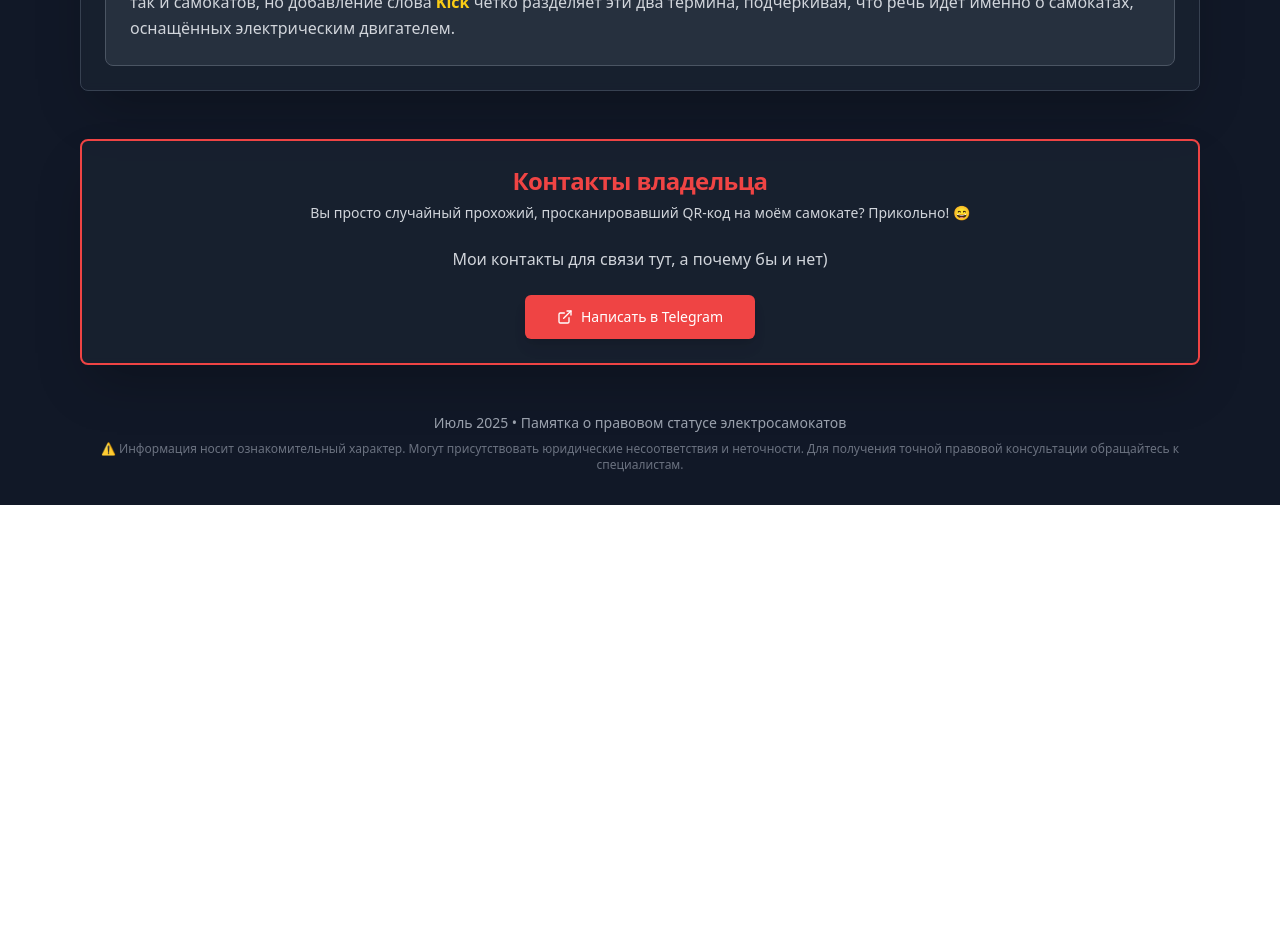
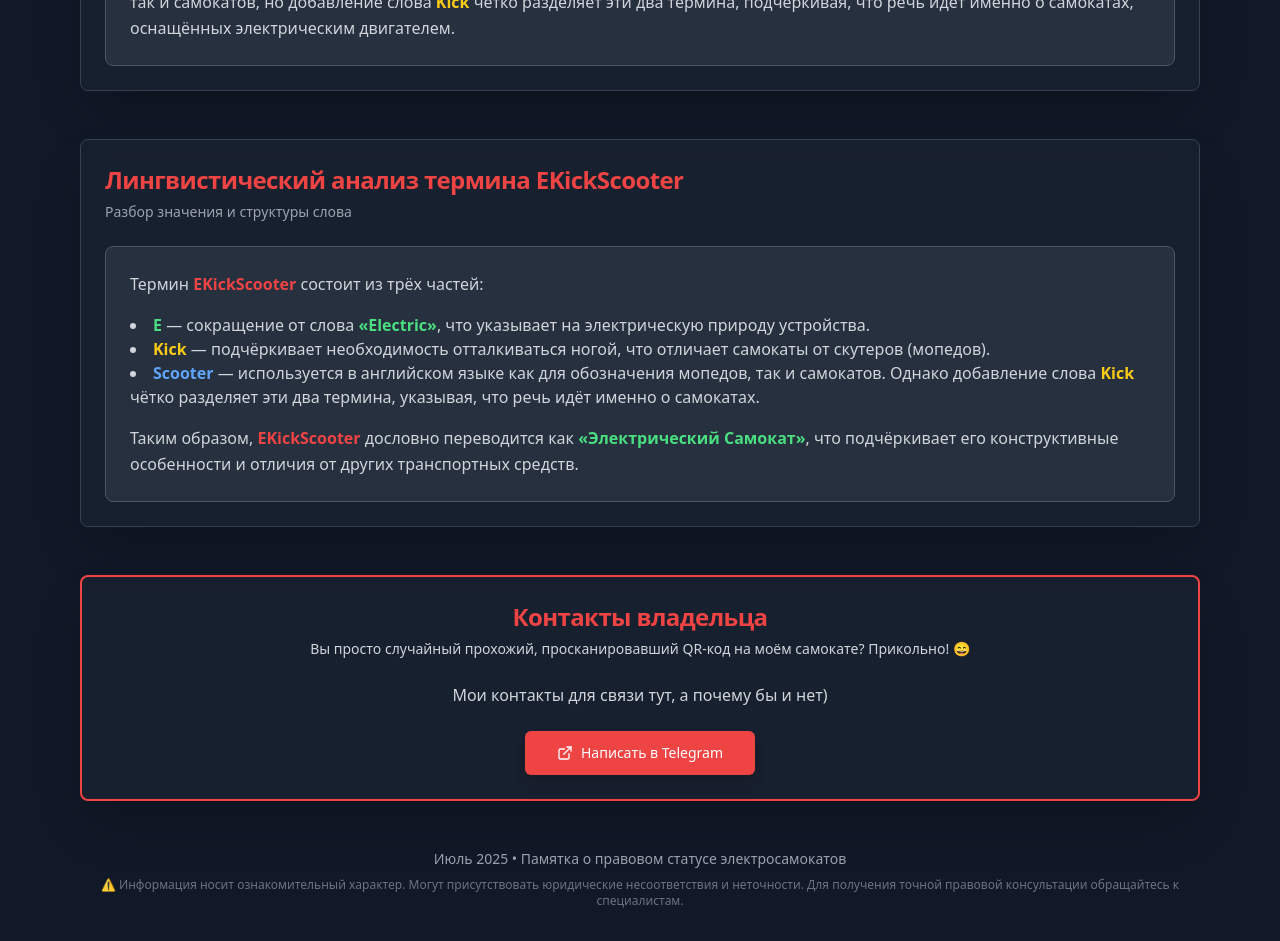
Before and after one commit to necrasov-ilya/segway-rights-checker, a React (Vite) app: page / in a window 1280 px wide. Shown: the part 4400-5341 px from the top of the page. Before the commit the page ends 4905 px from the top, so only its background shows below. Built offline with nearby package versions, Linux system fonts and the light colour scheme.

Commit message:
Add linguistic analysis section for EKickScooter
Introduced a new card section explaining the linguistic structure and meaning of the term 'EKickScooter' in Russian, detailing the significance of each component of the word.

```diff
--- a/src/pages/Index.tsx
+++ b/src/pages/Index.tsx
@@ -490,6 +490,41 @@ const Index = () => {
           </CardContent>
         </Card>
 
+        {/* Linguistic Analysis Section */}
+        <Card className="mb-12 bg-gray-800/50 border-gray-700 shadow-2xl backdrop-blur-sm">
+          <CardHeader>
+            <CardTitle className="text-red-500 text-2xl">Лингвистический анализ термина EKickScooter</CardTitle>
+            <CardDescription className="text-gray-400">Разбор значения и структуры слова</CardDescription>
+          </CardHeader>
+          <CardContent>
+            <div className="p-6 bg-gray-700/50 rounded-lg border border-gray-600">
+              <p className="text-gray-300 text-base leading-relaxed">
+                Термин <span className="text-red-500 font-semibold">EKickScooter</span> состоит из трёх частей:
+              </p>
+              <ul className="list-disc list-inside text-gray-300 text-base mt-4 mb-4">
+                <li>
+                  <span className="text-green-400 font-semibold">E</span> — сокращение от слова
+                  <span className="text-green-400 font-semibold"> «Electric»</span>, что указывает на электрическую природу устройства.
+                </li>
+                <li>
+                  <span className="text-yellow-400 font-semibold">Kick</span> — подчёркивает необходимость отталкиваться ногой,
+                  что отличает самокаты от скутеров (мопедов).
+                </li>
+                <li>
+                  <span className="text-blue-400 font-semibold">Scooter</span> — используется в английском языке как для обозначения мопедов, так и самокатов.
+                  Однако добавление слова <span className="text-yellow-400 font-semibold">Kick</span> чётко разделяет эти два термина,
+                  указывая, что речь идёт именно о самокатах.
+                </li>
+              </ul>
+              <p className="text-gray-300 text-base leading-relaxed">
+                Таким образом, <span className="text-red-500 font-semibold">EKickScooter</span> дословно переводится как
+                <span className="text-green-400 font-semibold"> «Электрический Самокат»</span>, что подчёркивает его конструктивные особенности
+                и отличия от других транспортных средств.
+              </p>
+            </div>
+          </CardContent>
+        </Card>
+
         {/* Contact Info */}
         <Card className="bg-gray-800/50 border-2 border-red-500 shadow-2xl backdrop-blur-sm">
           <CardHeader>
```
